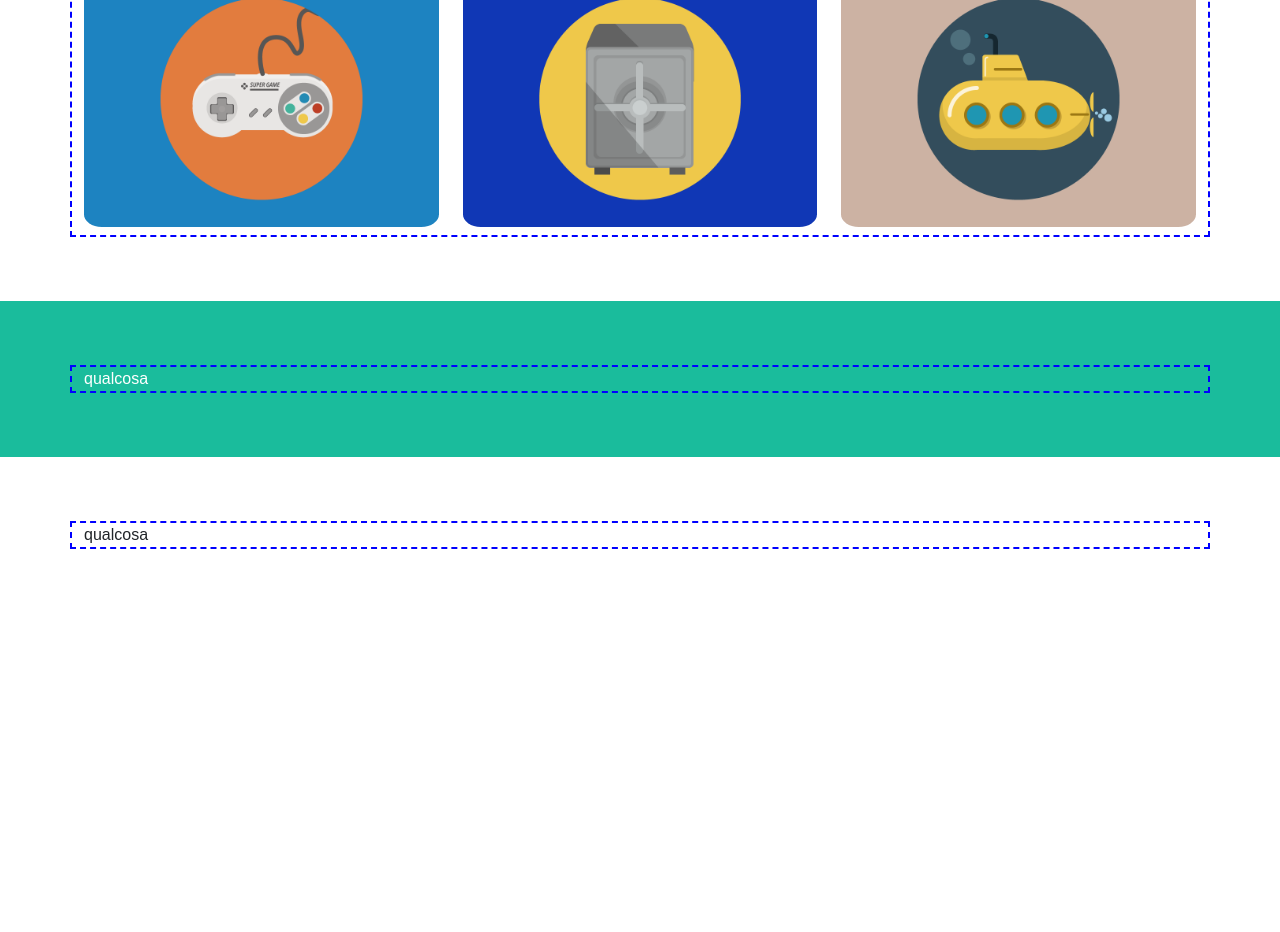
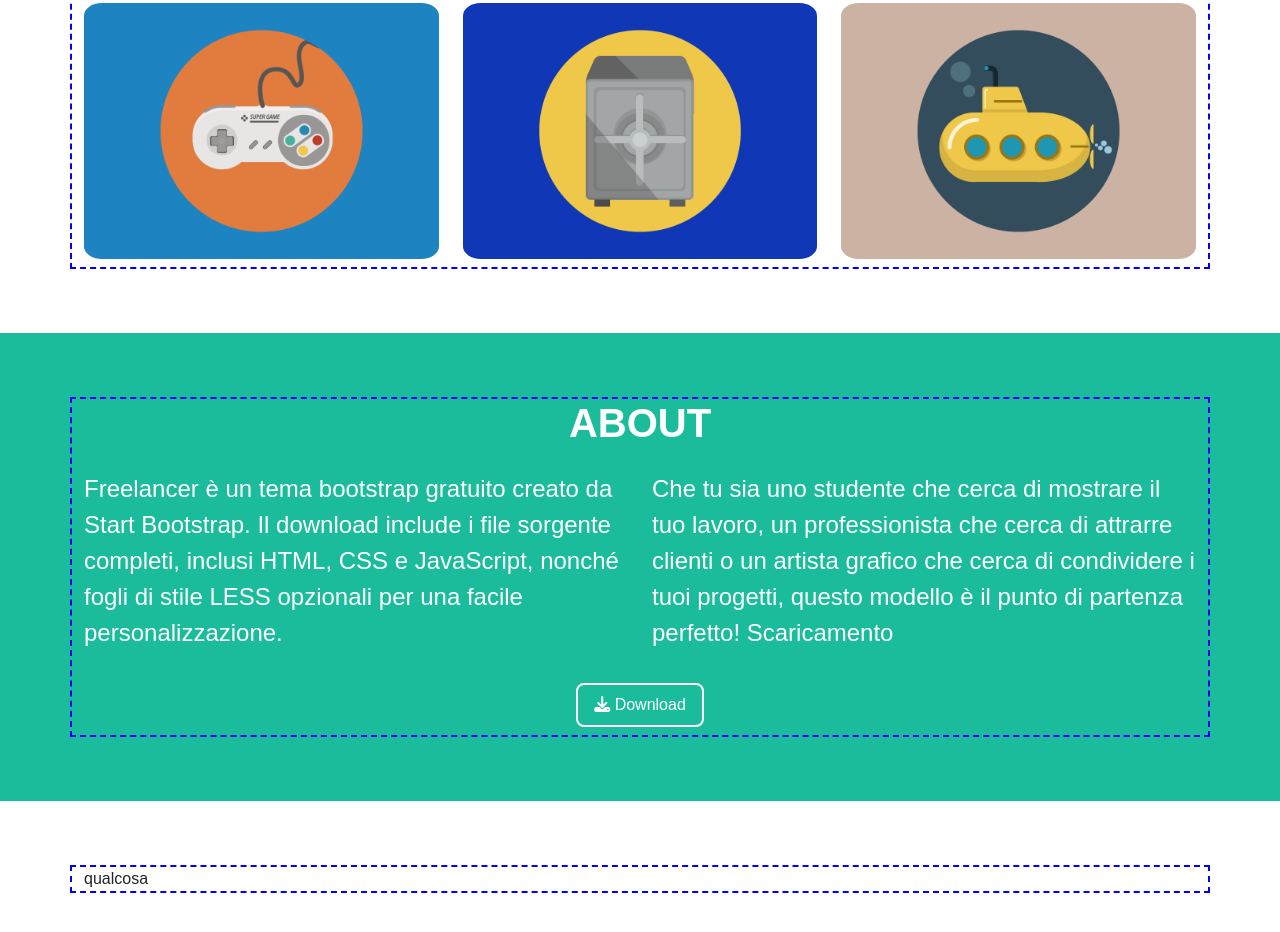
Before and after one commit to Marco-Vigilio/html-css-bootstrap-freelancer, a plain HTML site: page index.html in a window 1280 px wide. Shown: the part 942-1874 px from the top of the page. Before the commit the page ends 1555 px from the top, so only its background shows below. Drawn offline with nearby package versions, Linux system fonts and the light colour scheme.

Commit message:
inserimento del bottone section About

```diff
--- a/index.html
+++ b/index.html
@@ -4,6 +4,8 @@
     <meta charset="UTF-8">
     <meta http-equiv="X-UA-Compatible" content="IE=edge">
     <meta name="viewport" content="width=device-width, initial-scale=1.0">
+    <!-- FONT AWESOME 6.4.0 -->
+    <link rel="stylesheet" href="https://cdnjs.cloudflare.com/ajax/libs/font-awesome/6.4.0/css/all.min.css">
     <!--BOOSTRAP-->
     <link href="https://cdn.jsdelivr.net/npm/bootstrap@5.2.3/dist/css/bootstrap.min.css" rel="stylesheet" integrity="sha384-rbsA2VBKQhggwzxH7pPCaAqO46MgnOM80zW1RWuH61DGLwZJEdK2Kadq2F9CUG65" crossorigin="anonymous">
     <!--CSS-->
@@ -51,7 +53,34 @@
         <!--ABOUT-->
         <section class="my_bg_green ">
             <div class="container my_trat">
-                qualcosa
+                <h2 class="text-center">ABOUT</h2>
+                <div class="row">
+                    <div class="col-12 col-md-6">
+                        <p>
+                            Freelancer è un tema bootstrap gratuito creato da Start
+                            Bootstrap. Il download include i file sorgente
+                            completi, inclusi HTML, CSS e JavaScript, nonché fogli
+                            di stile LESS opzionali per una facile
+                            personalizzazione.
+                        </p>
+                    </div>
+                    <div class="col-12 col-md-6">
+                        <p>
+                            Che tu sia uno studente che cerca di mostrare il tuo lavoro,
+                            un professionista che cerca di attrarre clienti o un artista
+                            grafico che cerca di condividere i tuoi progetti, questo
+                            modello è il punto di partenza perfetto!
+                            Scaricamento
+                        </p>
+                    </div>
+
+                </div>
+                <div class="d-flex justify-content-center mb-2">
+                    <div class="bottone">
+                        <i class="fa-solid fa-download"></i>
+                        Download
+                    </div>
+                </div>
             </div>
         </section>
         <!--CONTACT ME-->
--- a/style/style.css
+++ b/style/style.css
@@ -5,10 +5,6 @@ section{
 
 body{
     font-family: Arial, Helvetica, sans-serif;
-}
-
-.avatar{
-    width: 20%;
 }
 
 h1{
@@ -23,12 +19,29 @@ h2{
 
 p{
     font-size: 1.5rem;
+    padding: 1rem 0;
+}
+
+.avatar{
+    width: 20%;
 }
 
 .items{
     width: 100%;
     border-radius: 5%;
     margin: .5rem 0;
+}
+
+div.container>div:last-child{
+    /*
+    width: 20%;
+    */
+}
+
+.bottone{
+    border: 2px white solid;
+    padding: .5rem 1rem;
+    border-radius: .5rem;
 }
 
 /*colori*/
```
